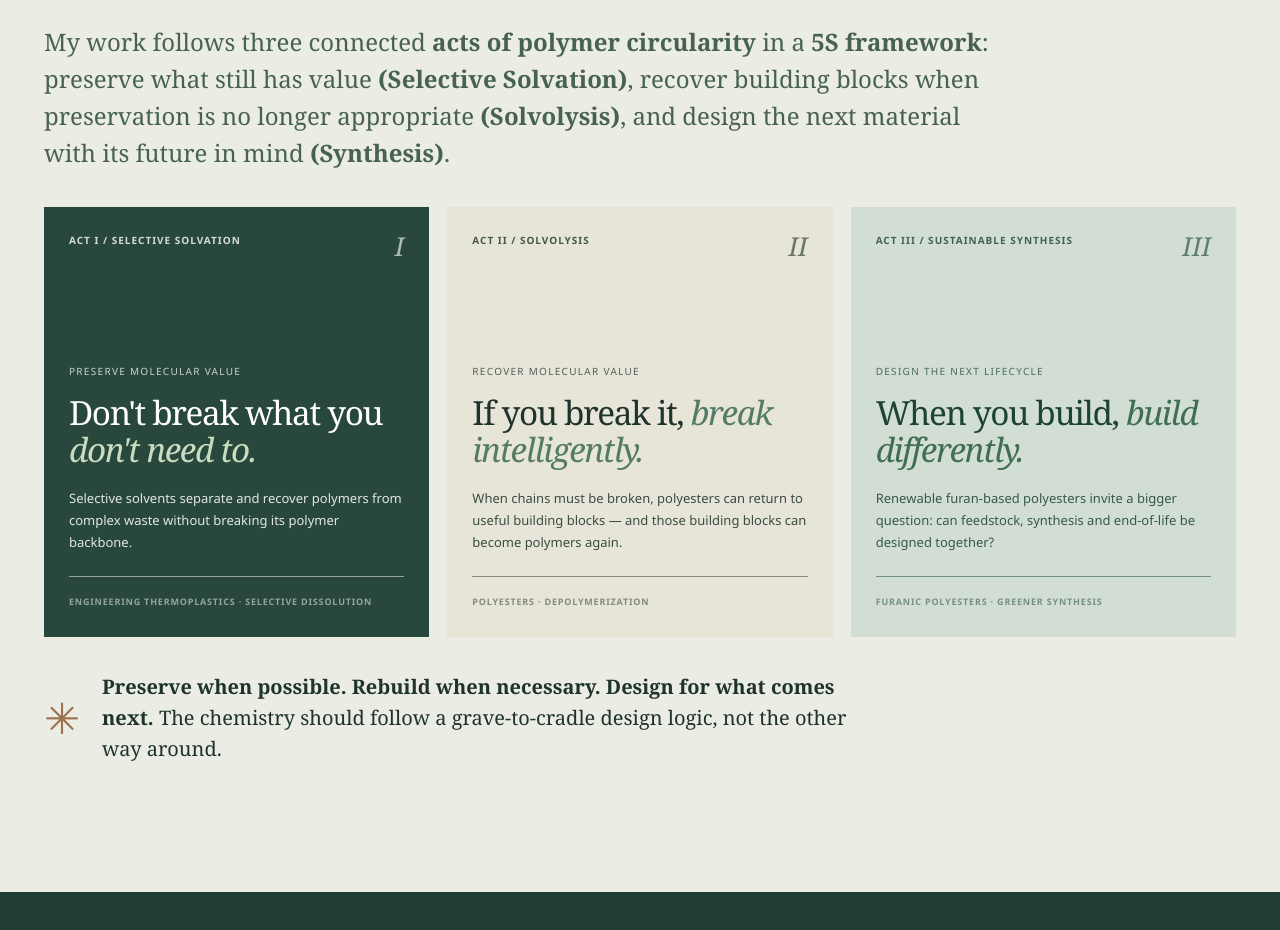
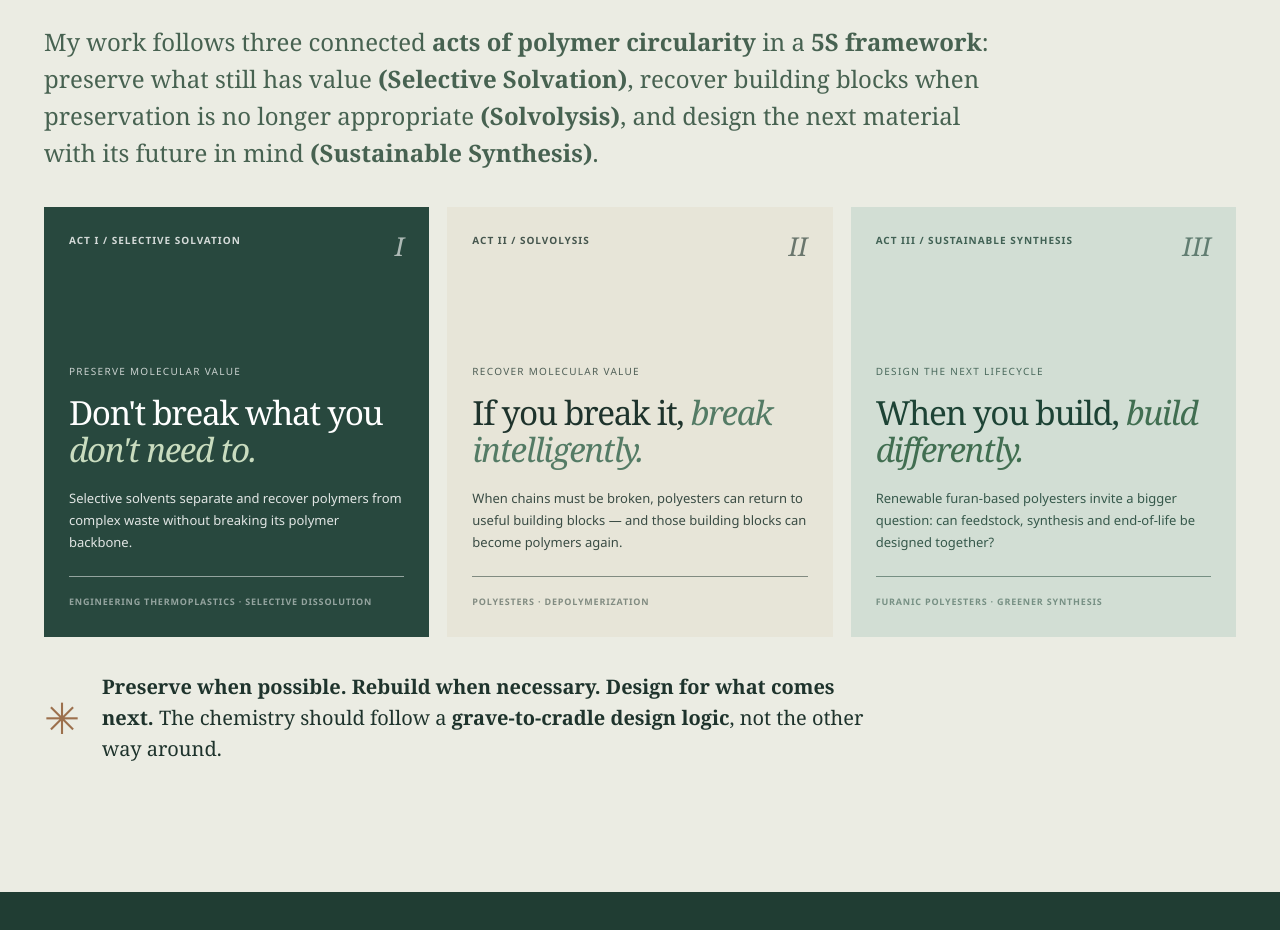
Before and after one commit to vgmpaula/vgmpaula.github.io, a plain HTML site: page index.html in a window 1280 px wide. Shown: the part 1940-2870 px from the top of the page. Drawn offline with Linux system fonts and the light colour scheme; no server answers.

Commit message:
Update index.html

```diff
--- a/index.html
+++ b/index.html
@@ -82,7 +82,7 @@
           <div><p class="eyebrow text-accent">02 / RESEARCH</p><h2 id="research-title" class="display-title">Choose the <em>intervention.</em></h2></div>
           <p class="section-head-note">What is the least intensive intervention that retains the greatest material value?</p>
         </div>
-        <p class="research-lead">My work follows three connected <strong>acts of polymer circularity</strong> in a <strong>5S framework</strong>: preserve what still has value <b>(Selective Solvation)</b>, recover building blocks when preservation is no longer appropriate <b>(Solvolysis)</b>, and design the next material with its future in mind <b>(Synthesis)</b>.</p>
+        <p class="research-lead">My work follows three connected <strong>acts of polymer circularity</strong> in a <strong>5S framework</strong>: preserve what still has value <b>(Selective Solvation)</b>, recover building blocks when preservation is no longer appropriate <b>(Solvolysis)</b>, and design the next material with its future in mind <b>(Sustainable Synthesis)</b>.</p>
         <div class="research-grid research-grid-three">
           <article class="research-card card-deep">
             <div class="card-top"><span class="card-index">ACT I / SELECTIVE SOLVATION</span><span class="card-act" aria-hidden="true">I</span></div>
@@ -97,7 +97,7 @@
             <div class="card-bottom"><span class="tag">Design the next lifecycle</span><h3>When you build, <em>build differently.</em></h3><p>Renewable furan-based polyesters invite a bigger question: can feedstock, synthesis and end-of-life be designed together?</p><span class="card-footer">FURANIC POLYESTERS · GREENER SYNTHESIS</span></div>
           </article>
         </div>
-        <div class="research-note"><span aria-hidden="true" class="note-asterisk">✳</span><p><strong>Preserve when possible. Rebuild when necessary. Design for what comes next.</strong> The chemistry should follow a grave-to-cradle design logic, not the other way around.</p></div>
+        <div class="research-note"><span aria-hidden="true" class="note-asterisk">✳</span><p><strong>Preserve when possible. Rebuild when necessary. Design for what comes next.</strong> The chemistry should follow a <b>grave-to-cradle design logic</b>, not the other way around.</p></div>
       </div>
     </section>
 
```
